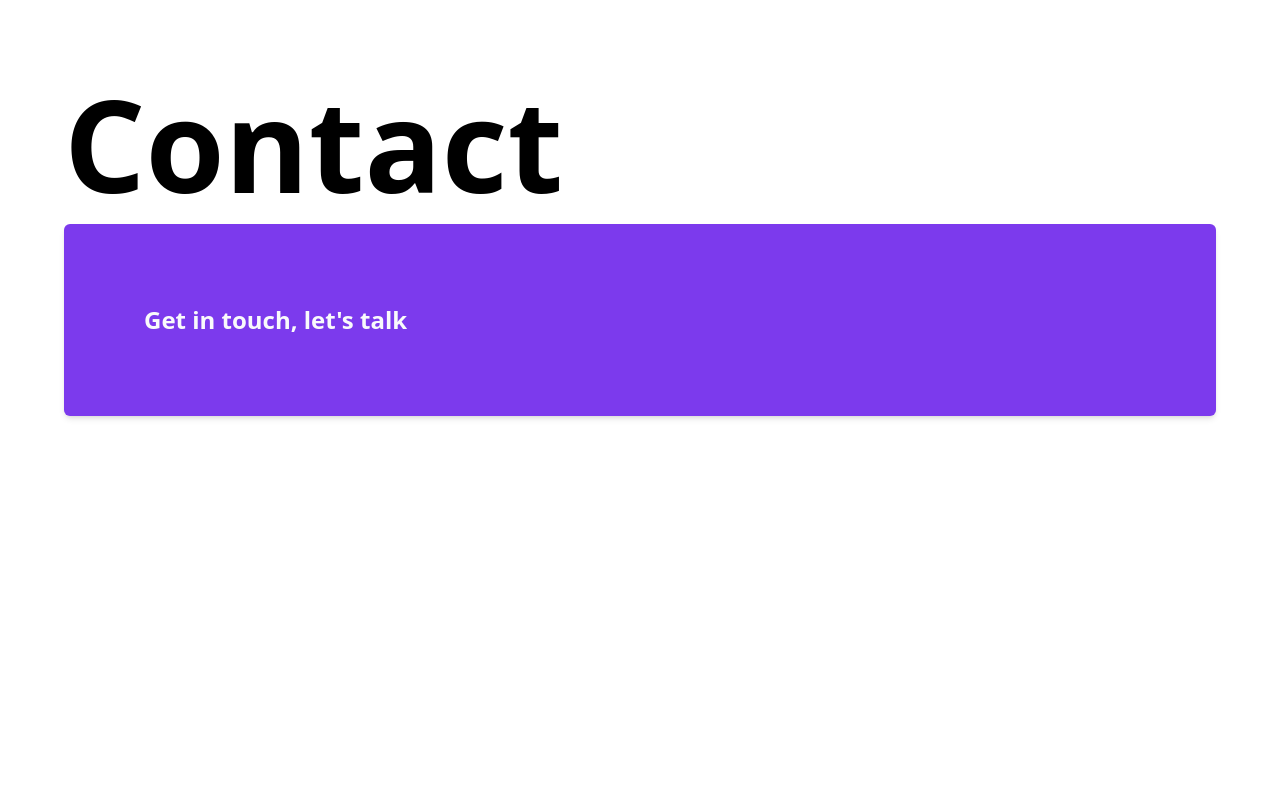
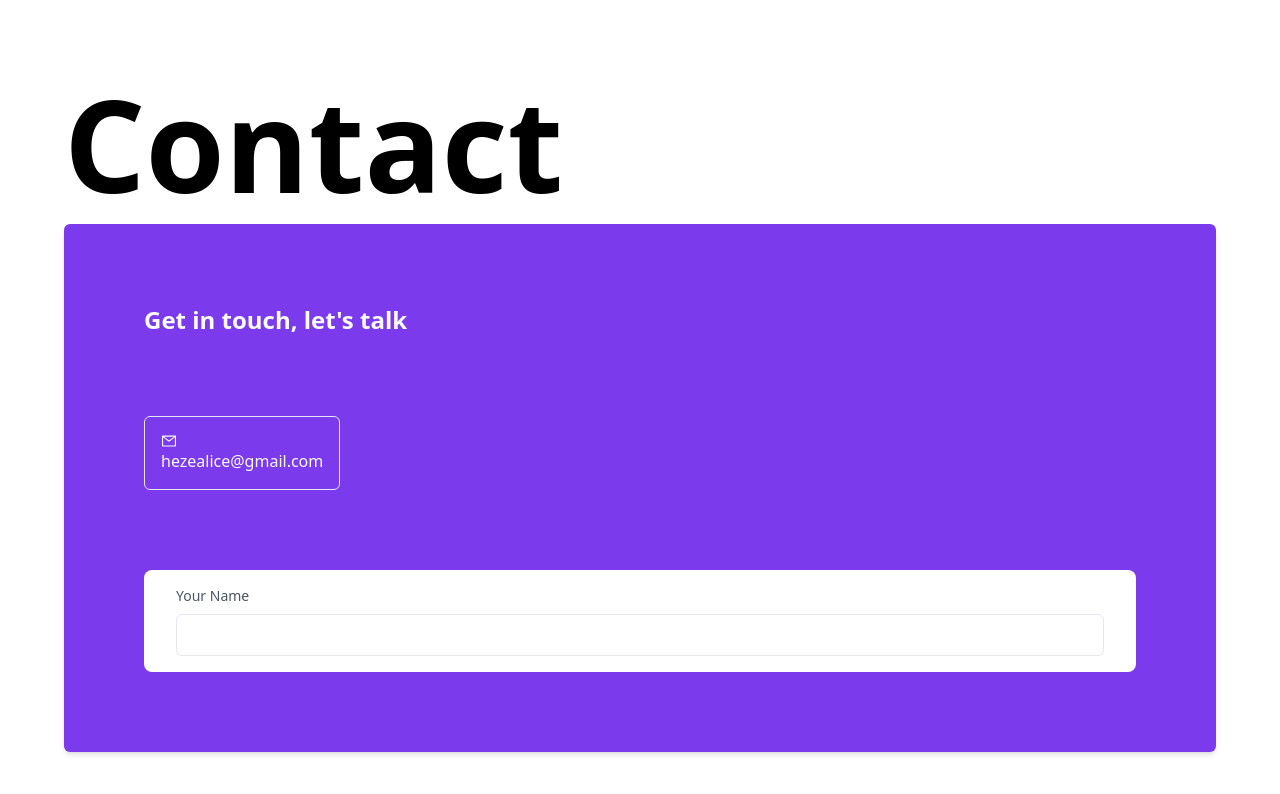
Before and after one commit to Alice2212/port-folio, a Next.js app: page /contact in a window 1280 px wide. Shown: the top 794 px of the page. Built offline with nearby package versions, Linux system fonts and the light colour scheme.

Commit message:
contact section

```diff
--- a/pages/contact.tsx
+++ b/pages/contact.tsx
@@ -1,3 +1,5 @@
+import { AiOutlineMail } from "react-icons/ai";
+
 export default function Contact() {
   return (
     <section>
@@ -19,10 +21,29 @@ export default function Contact() {
                   Get in touch, let's talk
                 </h1>
               </header>
-            {/* contact info */}
-
+              {/* contact info */}
+              <div className="inline-flex flex-col my-20">
+                <div className="flex flex-row item-center space-x-6 rounded-md border border-[#e5e6f5] hover:border hover:border-blue-500 p-4">
+                  <p className="text-gray-50 font-light text-md ">
+                    <AiOutlineMail />{" "}
+                    <a href="hezealice@gmail.com">hezealice@gmail.com</a>
+                  </p>
+                </div>
+              </div>
             </div>
           </div>
+
+          <form className="form rounded-lg bg-white p-4 flex flex-col">
+            <label htmlFor="name" className="text-sm text-gray-600 mx-4">
+
+              Your Name
+            </label>
+            <input
+              type="text"
+              className="font-light rounded-md border focus:outline-none py-2 mt-2 px-1 mx-4 focus:ring-2 focus:border-none ring-blue-500"
+              name="name"
+            />
+          </form>
         </div>
       </div>
     </section>
```
